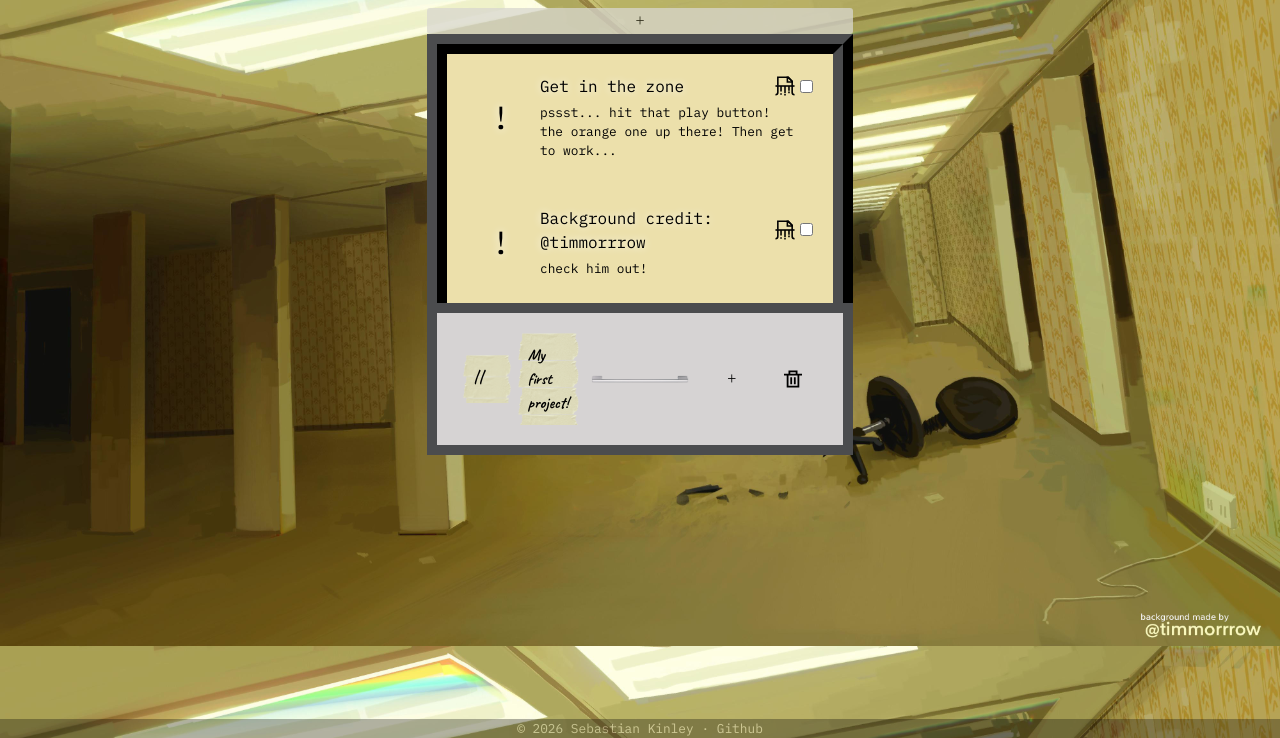
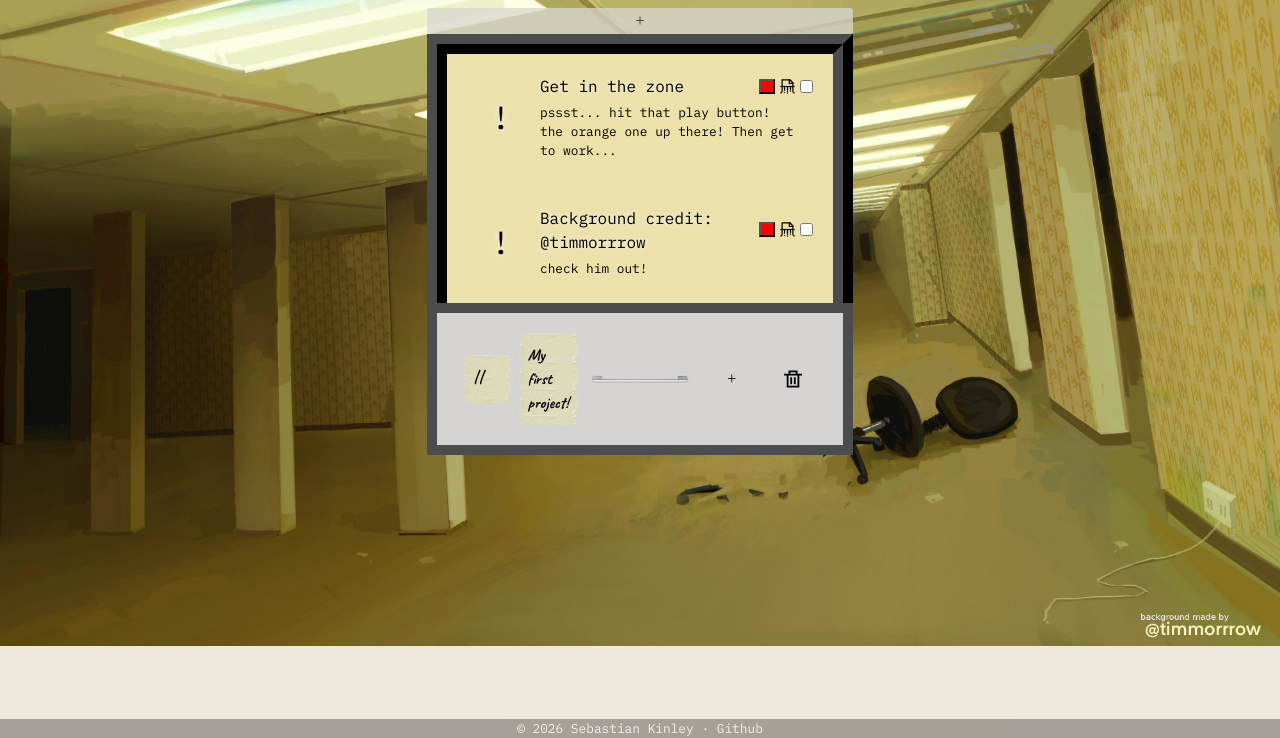
Before and after one commit to starplatinumgit/todo-list-new, a website built with webpack: page src/template.html in a window 1280 px wide. Both pictures are taken after a click on the picture 639 px from the left and 172 px from the top of the page. Shown: the part 62-800 px from the top of the page. Built offline with nearby package versions, Linux system fonts and the light colour scheme; a web font is replaced by a local one.

Commit message:
no-repeat background

```diff
--- a/src/display.js
+++ b/src/display.js
@@ -1,4 +1,5 @@
 import * as tools from "./tools.js"
+import * as todo from "./todo.js"
 import handle from "./handle.png";
 import deleteSvg from "./delete.svg";
 import * as storage from "./storage.js";
@@ -11,6 +12,7 @@ const closeAudio = new Audio(closeAudioMp3);
 const clickAudio = new Audio(clickAudioMp3);
 let currentProjects = undefined;
 let currentElement = undefined;
+let isEditingTodo = false;
 
 export const renderProjects = function(projectsArr) {
     //for each project in the projectsArr, we need to create a project instance
@@ -112,11 +114,15 @@ const renderTodos = function(project, todoContainer, todoCountElement) {
             const todoBar = tools.createElement('div', 'todo-bar', todoDiv);
             const todoTitle = tools.createElement('p', 'todo-title', todoBar);
             const buttonDiv = tools.createElement('div', 'button-div', todoBar);
+            const todoEditButton = tools.createElement('button', 'todo-edit', buttonDiv);
             const todoDeleteButton = tools.createElement('button', 'todo-delete', buttonDiv);
             const todoDueDate = tools.createElement('p', 'todo-due-date', todoDiv);
             const todoCheckbox = tools.createElement('input', 'todo-checkbox', buttonDiv);
 
             todoDeleteButton.title  = "delete todo";
+            todoEditButton.title = "edit todo";
+
+            todoEditButton
 
             todoDeleteButton.addEventListener('click', (e) => {
                 // delete todo
--- a/src/storage.js
+++ b/src/storage.js
@@ -1,7 +1,6 @@
 import * as projects from "./projects.js";
+
 export let saveState = undefined;
-
-
 
 export const createSaveStateFunction = function(projectsObj) {
     saveState = function() {
--- a/src/styles.css
+++ b/src/styles.css
@@ -203,7 +203,7 @@ body {
     background-image: url('backrooms.jpg');
     background-size: 100%;
     min-height: 100vh;
-    background-repeat: none;
+    background-repeat: no-repeat;
 }
 
 #title-div {
@@ -396,9 +396,15 @@ dialog {
   color: black;
   background-image: url('shred.svg');
   background-size: 100%;
-  height: 20px;
-  width: 20px;
+  height: 15px;
+  width: 15px;
   gap: 5px;
+}
+
+.todo-edit {
+  background-color: red;
+  height: 15px;
+  width: 15px;
 }
 
 
--- a/src/todo.js
+++ b/src/todo.js
@@ -2,6 +2,20 @@ import { format } from "date-fns";
 
 class Todo {
     constructor(title, priority, description, dueDate) {
+       this.title = title;
+       let j = "!";
+       for (let i = 0; i < priority; i++) {
+           j += "!";
+       }
+       this.priority = j;
+       this.description = description;
+       if (dueDate) {
+           this.dueDate = format(dueDate, 'dd/MM/yyyy');
+       }
+       this.complete = false;
+    }
+
+    edit(title, priority, description, dueDate, complete) {
        this.title = title;
        let j = "!";
        for (let i = 0; i < priority; i++) {
@@ -24,6 +38,9 @@ class Todo {
     }
 }
 
+export const editTodo = function(todo, title, priority, description, dueDate, complete) {
+    todo.editTodo(title, priority, description, dueDate, complete);
+}
 
 export const createTodo = function(title, priority, description, dueDate){
    return new Todo(title, priority, description, dueDate);
```
